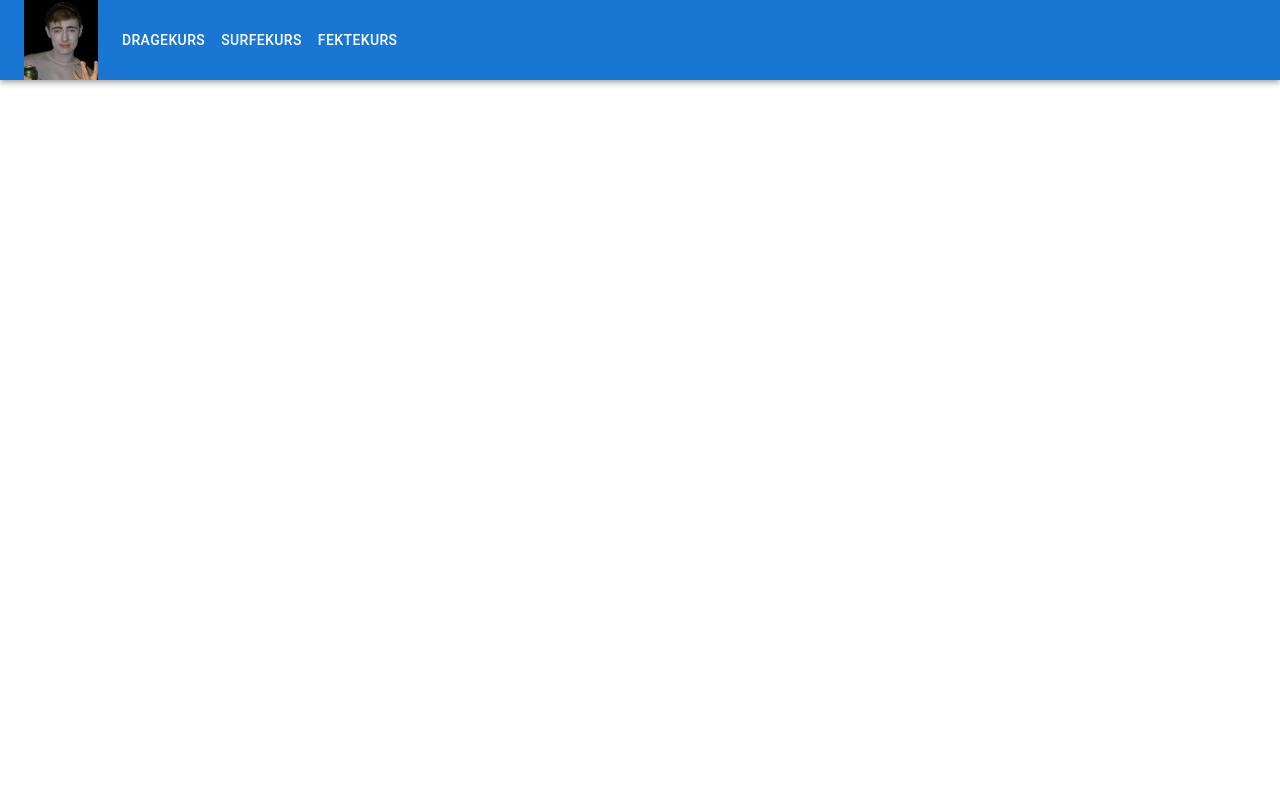
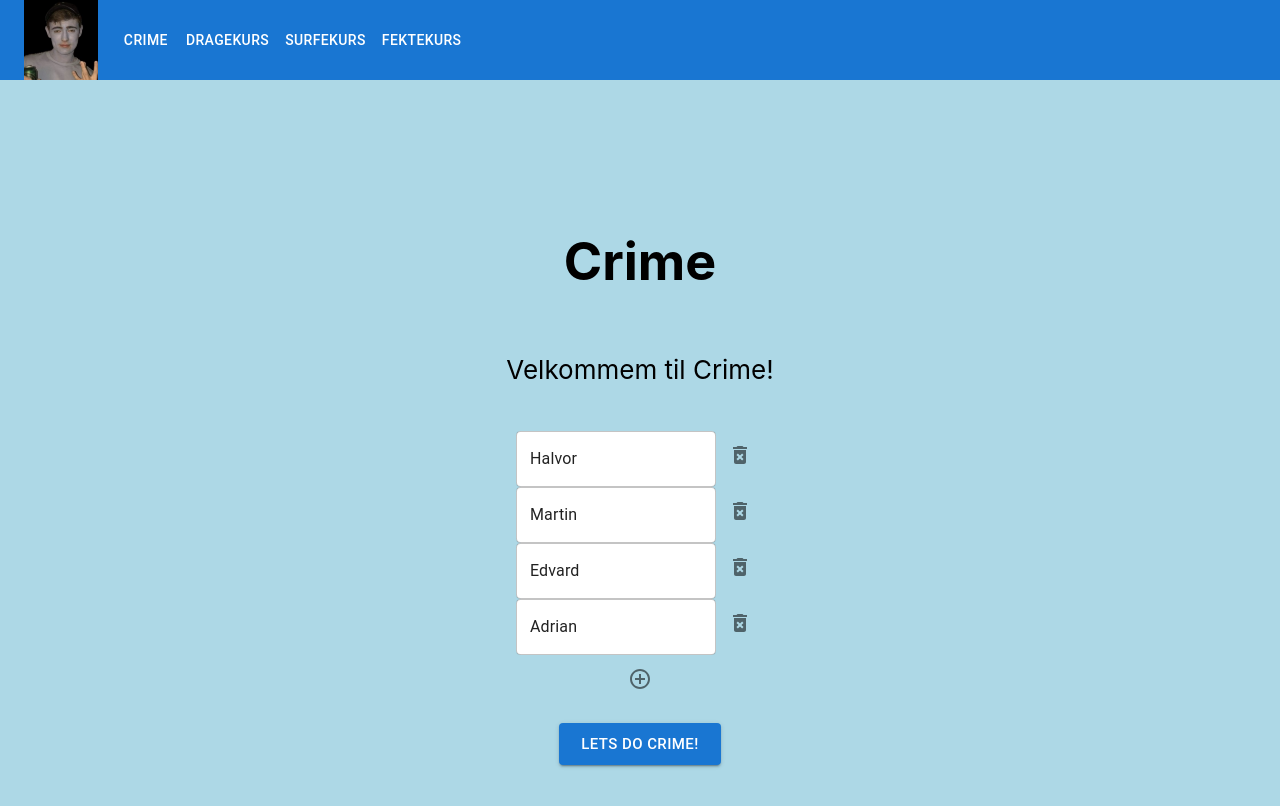
Before and after one commit to Kem0sabe/halvorhub, a React (Create React App) app: page /crime in a window 1280 px wide. Shown: the top 806 px of the page. Built offline with nearby package versions, Linux system fonts and the light colour scheme.

Commit message:
add game crime

```diff
--- a/package.json
+++ b/package.json
@@ -21,7 +21,7 @@
   "scripts": {
     "start": "react-scripts start",
     "predeploy": "npm run build",
-    "deploy": "gh-pages -d build halvorhub.com",
+    "deploy": "gh-pages -d build --cname halvorhub.com",
     "build": "react-scripts build",
     "test": "react-scripts test",
     "eject": "react-scripts eject"
--- a/src/App.css
+++ b/src/App.css
@@ -28,6 +28,7 @@
   display: flex;
   flex-direction: column;
   align-items: center;
+  justify-content: center; /* Add this line */
 
   font-size: calc(10px + 2vmin);
   color: black;
@@ -51,3 +52,16 @@ a {
   text-decoration: none;
 
 }
+
+.inputField {
+  margin: 50px;
+  padding: 10px;
+  border-radius: 5px;
+  border: 1px solid black;
+  width: 200px;
+  background-color: white;
+}
+
+.inputFieldContainer {
+  margin: 20px;
+}
--- a/src/App.js
+++ b/src/App.js
@@ -7,6 +7,7 @@ import MainPage from './pages/MainPage.js';
 import Drage from './pages/Drage.js';
 import Surf from './pages/Surf.js';
 import Fekte from './pages/Fekte.js';
+import Crime from './pages/Crime.js';
 import Navbar from './components/Navbar';
 import ReactGA from 'react-ga';
 
@@ -21,6 +22,7 @@ const App = () => {
         <Route path="/drage" element={<Drage />} />
         <Route path="/surf" element={<Surf />} />
         <Route path="/fekte" element={<Fekte />} />
+        <Route path="/crime" element={<Crime />} />
       </Routes>
     </BrowserRouter>
   );
--- /dev/null
+++ b/src/classes/DrinkingGame.js
@@ -0,0 +1,127 @@
+const drinkingGameQuestions = [
+    "{player} skåler med den personen som har hatt klamydia sist.",
+    "{player} skaler med de som har laget spillet.",
+    "{player} skåler med de 2 personene som har et øye for hverandre.",
+    "{player} skåler med det motsatte kjønn og avslutter med et kompliment.",
+    "{player} skåler med personen de har et øye for.",
+    "{player} skåler med den kåteste.",
+    "{player} skåler med den som lager de sykeste lydene i senga.",
+    "Adrian skåler med den fineste personen fra sør-Norge.",
+    "Edvard skåler med den fineste personen fra nord-Norge.",
+    "Alle single skåler.",
+    "Alle simper skåler. (Spesielt du {player})",
+    "{player} må løpe en runde rundt kollektivet og må drikke en slurk for hvert 5. sekund brukt. Forstått? Ok, klar, ferdig, gå!",
+    "{player}, {player}, {player} og {player} tar en shotteski.",
+    "{player} tar en slurk for hver bioperson i rommet. Hvis det er ingen må du ta 5 slurker.",
+    "{player} og {player} er drinking buddies resten av spillet. (skull emoji)",
+    "Alle som ikke bor her må ta {3-4} slurker.",
+    "Stirrekonkurranse mellom {player} og {player}. Taperen må ta {4-5} slurker.",
+    "Pekelek: Pek på den som gjør crime i kveld.",
+    "Pekelek: Pek på Halvor.",
+    "Pekelek: Pek på den som spyr oftest.",
+    "Pekelek: Pek på boomeren i rommet.",
+    "{player} peker ut den som får barn først. Vedkommende drikker vekk sorgen med {2-4} slurker.",
+    "Pekelek: Pek på hvem som kommer raskest.",
+    "Pekelek: Hvem kommer raskest … til å gjøre noen gravid.",
+    "Jentene skåler!",
+    "Guttene skåler!",
+    "Lagkonkuranse: {player} og {player}, mot {player} og {player}. Trillebår en runde rundt kollektivet. Vinneren får gi ut 2 shots.",
+    "Shot in a box: {player} mot {player}. En person får sprit, den andre vann. Resten peker på den de tror tok shotten. Bommer man er det {4-6} straffeslurker.",
+    "Alle fra Østlandet drikker {2-4} slurker.",
+    "{player} trekker en Sveinung, og drikker antall slurker som på kortet. Bildekort er 10 slurker. {player} bestemmer om A er 1 eller 10.",
+    "{player} nevner så mange øl-merker de kan på 20 sekunder. {player} drikker like mange slurker som merker nevnt.",
+    "{player} nevner så mange bilmerker de kan på 20 sekunder. {player} drikker like mange slurker som merker nevnt.",
+    "{player} nevner så mange land på Z de kan på 20 sekunder. {player} drikker like mange slurker som land nevnt. Hvis man ikke klarer å nevne flere enn 3 land blir dette 5 straffeslurker.",
+    "Alle som bruker briller drikker {3-5} slurker.",
+    "Alle som ikke bruker briller drikker {3-5} smug slurker.",
+    "Alle som liker katter over hunder drikker {5} slurker.",
+    "Dem som har vært inne på HalvorHub før drikker {3-5} slurker.",
+    "{player} drikker en slurk for hvert år han/hun har studert i Trondheim.",
+    "Pekelek: Pek på den som har blitt kastet ut flest ganger fra utesteder.",
+    "Pekelek: Pek på den som har hatt trekant.",
+    "Pekelek: Pek på den som har gjort flest crimes.",
+    "Pekelek: Pek på den som blir gravid eller gjør noen gravid først.",
+  "Pekelek: Pek på den som spyr i kveld.",
+  "Pekelek: Pek på den som minner deg mest om Magic Mike.",
+  "{player} må fortelle om den verste plassen han/hun har spydd."]
+
+
+
+
+
+
+function shuffleArray(array) {
+    for (let i = array.length - 1; i > 0; i--) {
+        const j = Math.floor(Math.random() * (i + 1));
+        [array[i], array[j]] = [array[j], array[i]];
+    }
+    return array;
+}
+
+function countPlaceholdersAndRanges(str) {
+    // Regular expressions to match placeholders and number-number patterns
+    const playerRegex = /{player}/g;
+    const rangeRegex = /{(\d+-\d+)}/g;
+
+    // Count the occurrences of {player}
+    const playerCount = (str.match(playerRegex) || []).length;
+
+    // Count the occurrences of {number-number}
+    const rangeCount = (str.match(rangeRegex) || []).length;
+
+    return { playerCount, rangeCount };
+  }
+
+function replacePlaceholders(str, players,playerIndex,numberOfPlayers) {
+    for (let i = 0; i < numberOfPlayers; i++) {
+        str = str.replace(/{player}/, players[(playerIndex + i) % players.length]);
+    }
+    return str;
+}
+
+function replaceNumberRangesWithRandomInts(question) {
+    // Regular expression to match number-number patterns
+    const rangeRegex = /{(\d+)-(\d+)}/g;
+
+    // Replace number ranges with random integers
+    const replacedQuestion = question.replace(rangeRegex, (_, min, max) => {
+      const randomNumber = Math.floor(Math.random() * (parseInt(max) - parseInt(min) + 1)) + parseInt(min);
+      return randomNumber.toString();
+    });
+
+    return replacedQuestion;
+  }
+
+class DrinkGame {
+    constructor(players) {
+        this.players = shuffleArray(players);
+        this.questions = shuffleArray(drinkingGameQuestions);
+        this.player_index = 0
+        this.question_index = 0
+    }
+
+    nextQuestion() {
+        this.question_index++;
+        if (this.question_index >= this.questions.length) {
+            return "Game over! Halvor vant! Velg 3 personer som skal ta en shotteski med deg";
+        }
+        let question = this.questions[this.question_index];
+        let { playerCount, rangeCount } = countPlaceholdersAndRanges(question);
+        question = replacePlaceholders(question, this.players, this.player_index,playerCount);
+        this.player_index+= playerCount;
+
+        if (rangeCount > 0) {
+            question = replaceNumberRangesWithRandomInts(question);
+        }
+        if (this.player_index >= this.players.length) {
+            this.player_index = 0;
+            this.players = shuffleArray(this.players);
+        }
+
+        return question;
+    }
+
+
+}
+
+export default DrinkGame;
--- a/src/components/Navbar.js
+++ b/src/components/Navbar.js
@@ -16,6 +16,7 @@ import { Link } from "react-router-dom";
 import MenuImg from '../images/halvor.jpg'; // Add this line
 
 const pages = [
+    { link: "crime", name: "Crime" },
     { link: "drage", name: "Dragekurs" },
     { link: "surf", name: "Surfekurs" },
     { link: "fekte", name: "Fektekurs" }
--- /dev/null
+++ b/src/pages/Crime.js
@@ -0,0 +1,93 @@
+import React, { useState, useEffect } from 'react';
+import TextField from '@mui/material/TextField';
+import IconButton from '@mui/material/IconButton';
+import DeleteForever from '@mui/icons-material/DeleteForever';
+import Button from '@mui/material/Button';
+import AddCircleOutline from '@mui/icons-material/AddCircleOutline';
+import DrinkingGame from '../classes/DrinkingGame';
+
+const Crime = () => {
+  const [players, setPlayers] = useState(["Halvor","Martin","Edvard","Adrian"]);
+  const [gameStarted, setGameStarted] = useState(false);
+  const [gameState, setGameState] = useState(null);
+  const [game, setGame] = useState(null);
+
+  function deletePlayer(index) {
+    const newPlayers = [...players];
+    newPlayers.splice(index, 1);
+    setPlayers(newPlayers);
+  }
+
+  function addPlayer() {
+    const newPlayers = [...players, ""];
+    setPlayers(newPlayers);
+  }
+
+  function startGame() {
+    const filteredPlayers = players.filter(player => player !== "");
+    if (filteredPlayers.length < 3) {
+      alert("You need at least 3 players to start the game");
+      return;
+    }
+    setPlayers(filteredPlayers);
+    setGame(new DrinkingGame(filteredPlayers));
+    setGameStarted(true);
+  }
+
+  function handlePlayerChange(index, value) {
+    const newPlayers = [...players];
+    newPlayers[index] = value;
+    setPlayers(newPlayers);
+  }
+
+  function newQuestion() {
+    if (game) {
+      const next = game.nextQuestion();
+      setGameState(next);
+    }
+  }
+
+  useEffect(() => {
+    if (game) {
+      newQuestion();
+    }
+  }, [game]);
+
+  return (
+    <div className="App-body">
+        <h1>Crime</h1>
+    {gameStarted ? (
+      <>
+      <p>{gameState}</p>
+      <Button variant="contained" size="large" onClick={newQuestion}>Neste</Button>
+      </>
+    ) : (
+      <>
+        <p>Velkommem til Crime!</p>
+        <div className="inputFieldContainer">
+          {players.map((player, index) => (
+            <div key={index}>
+              <TextField
+                id={`outlined-basic-${index}`}
+                variant="outlined"
+                className="inputField"
+                value={player}
+                onChange={(e) => handlePlayerChange(index, e.target.value)}
+              />
+              <IconButton size="large" className="deleteButton" onClick={() => deletePlayer(index)}>
+                <DeleteForever />
+              </IconButton>
+            </div>
+          ))}
+          <IconButton size="large" className="addButton" onClick={addPlayer} >
+            <AddCircleOutline />
+          </IconButton>
+        </div>
+        <Button variant="contained" size="large" onClick={startGame}>Lets do crime!</Button>
+        </>
+    )}
+    </div>
+  );
+};
+
+export default Crime;
```
Also changed, not shown: 1 other file (tests, documents, lock files or other folders).
